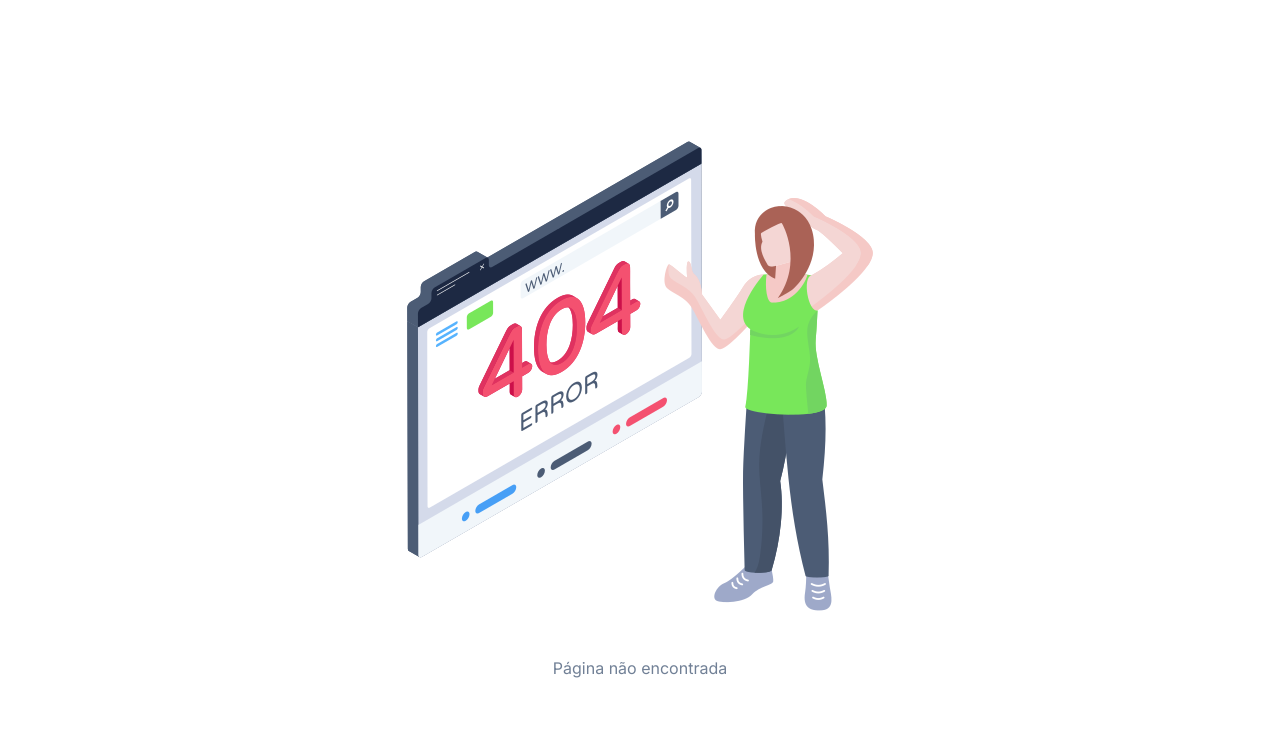
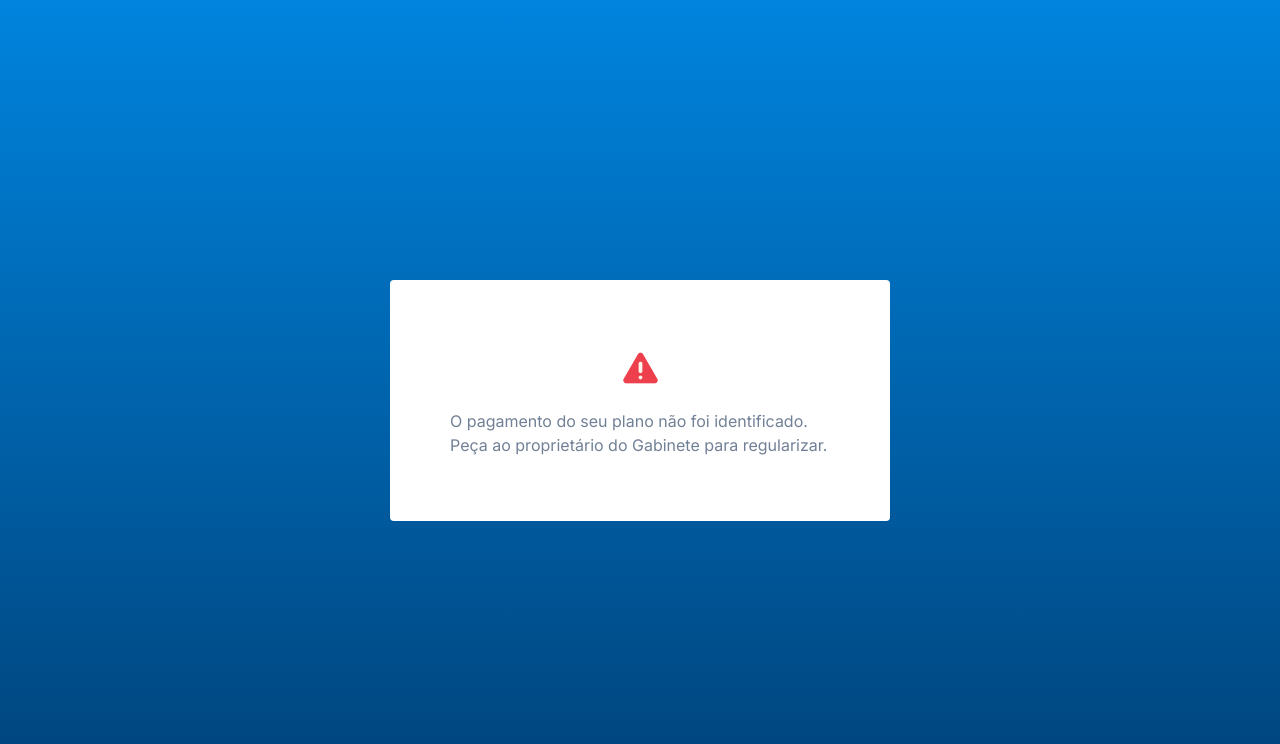
Before and after one commit to toguvr/gabinete_front, a React (Create React App) app: page /pagamento-nao-efetuado in a window 1280 px wide. Shown: the top 744 px of the page. Built offline with nearby package versions, Linux system fonts and the light colour scheme; no server answers.

Commit message:
pagina para quando nao tiver pagamento

```diff
--- /dev/null
+++ b/src/pages/NotPay.tsx
@@ -0,0 +1,70 @@
+import {
+  Avatar,
+  Flex,
+  Icon,
+  Progress,
+  Spinner,
+  Text,
+  Input as ChakraInput,
+  useToast,
+  Image,
+  VStack,
+  Box,
+  Select,
+  Button,
+} from '@chakra-ui/react';
+import {
+  IoAddCircleSharp,
+  IoCamera,
+  IoEyeOffOutline,
+  IoEyeOutline,
+  IoLockClosedOutline,
+} from 'react-icons/io5';
+import resize from '../components/Resize';
+import { ChangeEvent, FormEvent, useCallback, useState } from 'react';
+import api from '../services/api';
+import Input from '../components/Form/Input';
+import { StateProps } from '../dtos';
+import * as Yup from 'yup';
+import getValidationErrors from '../utils/validationError';
+import { PatternFormat } from 'react-number-format';
+import { useNavigate } from 'react-router-dom';
+import NotPayImage from '../assets/notpay.png';
+
+interface SignUpProps {
+  name: string;
+  gender: string;
+  email: string;
+  password: string;
+  cellphoneMask: string;
+  cellphone: string;
+}
+
+export default function NotPay() {
+  return (
+    <Flex
+      minH={'100vh'}
+      align={'center'}
+      justify={'center'}
+      flexDirection={'column'}
+      bg="linear-gradient(180deg, #0084DE 0%, #004279 100%)"
+    >
+      <Flex
+        bg="white"
+        w={['320px', '500px']}
+        py="64px"
+        px={['24px', '24px', '60px']}
+        align="center"
+        justify="center"
+        flexDir={'column'}
+        borderRadius="4px"
+      >
+        <Image src={NotPayImage} alt="Imagem de atenção" />
+        <Text fontSize={'16px'} color="gray.500" mt="16px">
+          O pagamento do seu plano não foi identificado. Peça ao proprietário do
+          Gabinete para regularizar.
+        </Text>
+      </Flex>
+    </Flex>
+  );
+}
--- a/src/routes/index.tsx
+++ b/src/routes/index.tsx
@@ -24,6 +24,7 @@ import RoleEdit from '../pages/RoleEdit';
 import RoleRegister from '../pages/RoleRegister';
 import Roles from '../pages/Roles';
 import Gabinete from '../pages/Office';
+import NotPay from '../pages/NotPay';
 
 interface PrivateRoutesProps {
   isPrivate: boolean;
@@ -128,6 +129,7 @@ export default function AppRoutes() {
         <Route path="/esqueci-senha" element={<ForgetPassword />} />
       </Route>
       <Route path="/redefinir-senha" element={<RedefinePassword />} />
+      <Route path="/pagamento-nao-efetuado" element={<NotPay />} />
       <Route path="*" element={<NotFound />} />
     </Routes>
   );
```
Also changed, not shown: src/assets/notpay.png (added).
